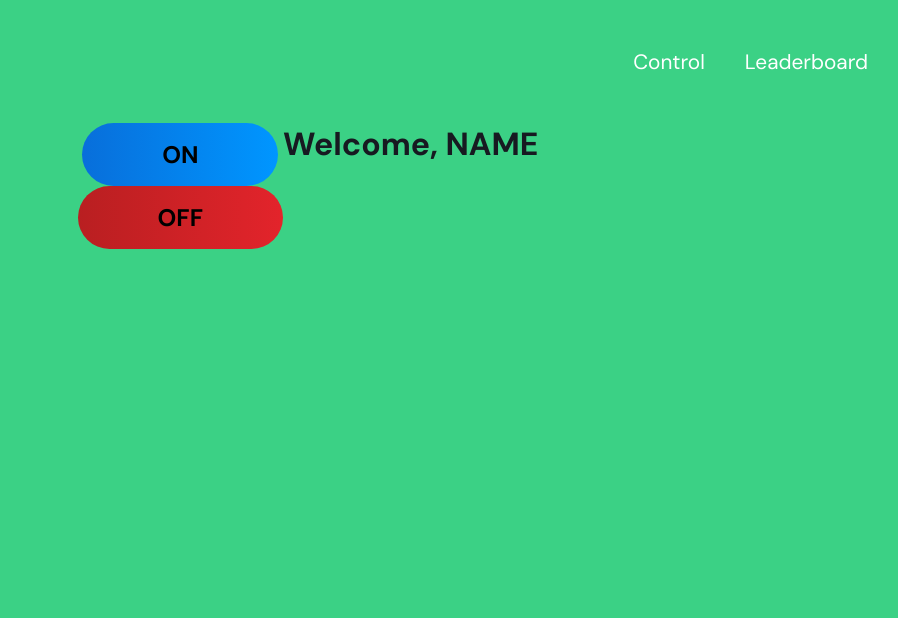
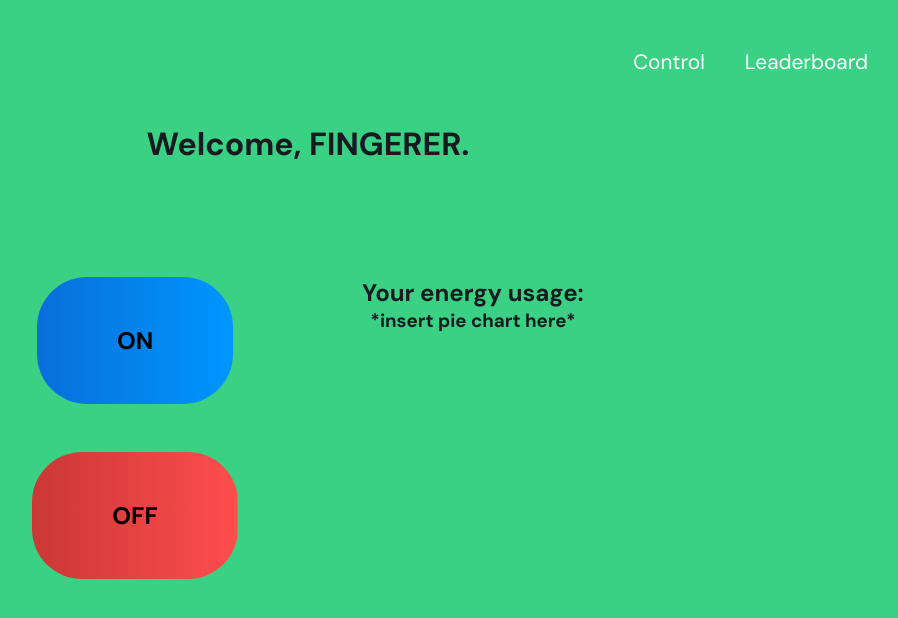
Before and after one commit to jamesmwu/EcoPoint, a React (Vite) app in the folder frontend/: page / in a window 1280 px wide. Shown: the top 618 px of the page, without its empty margins (332-1230 px from the left). Built offline with nearby package versions, Linux system fonts and the light colour scheme.

Commit message:
Tweaked control buttons, finished rough control page

```diff
--- a/frontend/src/pages/Control.jsx
+++ b/frontend/src/pages/Control.jsx
@@ -4,12 +4,20 @@ import ControlBtn from '../components/ControlBtn';
 
 function Control() {
   return (
-    <div className='App control'>
-      <div>
-        <ControlBtn stateON={true} text={'ON'} />
-        <ControlBtn stateON={false} text={'OFF'} />
+    <div className='App'>
+      <h1>Welcome, FINGERER.</h1>
+
+      <div className='control'>
+        <div className='container'>
+          <ControlBtn stateON={true} text={'ON'} />
+          <ControlBtn stateON={false} text={'OFF'} />
+        </div>
+
+        <div className='container'>
+          <h2>Your energy usage:</h2>
+          <h3>*insert pie chart here*</h3>
+        </div>
       </div>
-      <h1>Welcome, NAME</h1>
     </div>
   );
 }
--- a/frontend/src/styles/control.css
+++ b/frontend/src/styles/control.css
@@ -1,6 +1,12 @@
 .control {
-  margin: 0 5rem 5rem;
+  margin: 7rem 5rem 5rem;
   display: flex;
+  justify-content: space-evenly;
+}
+
+.container {
+  display: flex;
+  flex-direction: column;
 }
 
 /* CONTROL BTN CSS */
@@ -8,7 +14,7 @@
   border-radius: 50px;
   border: 0;
   color: black;
-  padding: 1rem 5rem;
+  padding: 3rem 5rem;
   font-weight: 700;
   text-transform: uppercase;
   font-size: 1.5rem;
@@ -18,13 +24,14 @@
     right;
   background-size: 250%;
   transition-duration: 0.5s;
+  margin-bottom: 3rem;
 }
 
 .controlBtnOFF {
   border-radius: 50px;
   border: 0;
   color: black;
-  padding: 1rem 5rem;
+  padding: 3rem 5rem;
   font-weight: 700;
   text-transform: uppercase;
   font-size: 1.5rem;
--- a/frontend/src/styles/globals.css
+++ b/frontend/src/styles/globals.css
@@ -8,7 +8,7 @@
   --gradBeginON: #1434a4;
   --gradEndON: #0096ff;
   --gradBeginOFF: #7a1712;
-  --gradEndOFF: #e3242b;
+  --gradEndOFF: #ff4d4d;
 }
 
 * {
```
